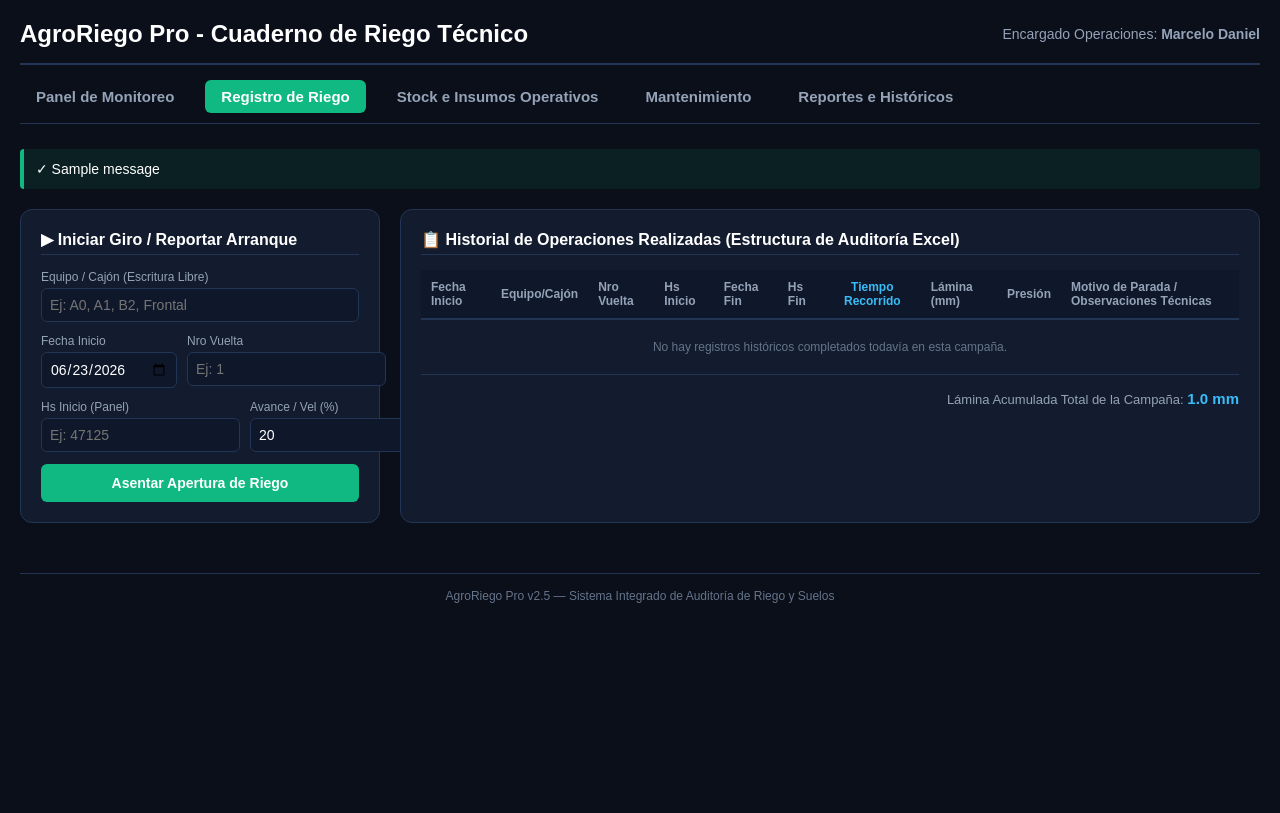
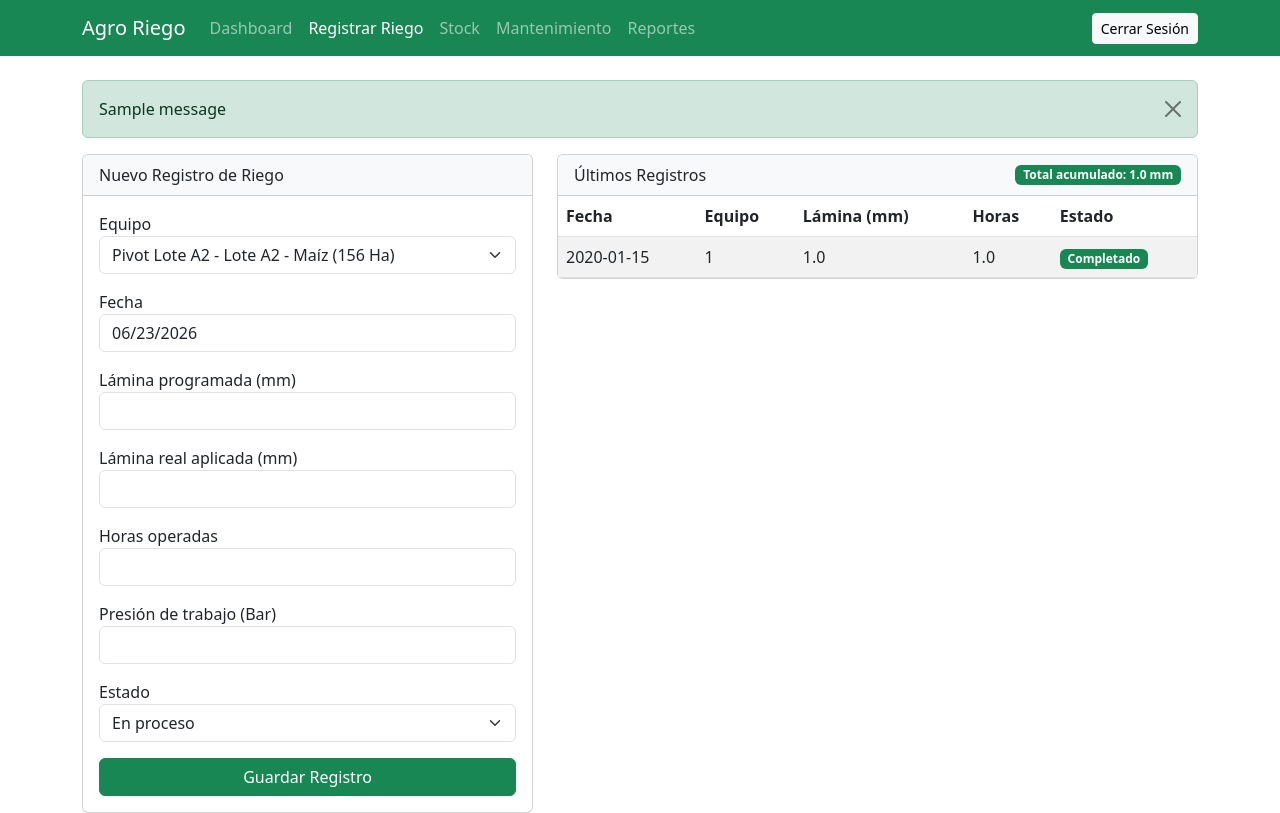
Before and after one commit to Agro-Cloud-Riego/Agro-Cloud-Riego, a Flask app: page /registrar-riego in a window 1280 px wide. Before the commit the page ends 603 px from the top, so only its background shows below. Run offline with Flask 3, Linux system fonts and the light colour scheme; the visitor is signed in with stand-in values (Sample User, id 1); tables that the repository leaves empty hold one stand-in row (values such as "Sample post"); one stand-in notice (Sample message) is shown.

Commit message:
registrar_riego.html

```diff
--- a/templates/registrar_riego.html
+++ b/templates/registrar_riego.html
@@ -3,224 +3,134 @@
 <head>
     <meta charset="UTF-8">
     <meta name="viewport" content="width=device-width, initial-scale=1.0">
-    <title>AgroRiego Pro - Registro de Riego</title>
-    <style>
-        :root {
-            --bg-principal: #0b0f19;
-            --bg-tarjeta: #131c2e;
-            --borde: #233554;
-            --texto-ok: #38bdf8;
-            --verde: #10b981;
-            --amarillo: #f59e0b;
-            --alerta: #ef4444;
-        }
-        body { font-family: sans-serif; background-color: var(--bg-principal); color: #f8fafc; margin: 0; padding: 20px; }
-        header { display: flex; justify-content: space-between; align-items: center; border-bottom: 2px solid var(--borde); padding-bottom: 15px; margin-bottom: 15px; }
-        h1 { margin: 0; font-size: 24px; color: #fff; }
-
-        .nav-principal { display: flex; flex-wrap: wrap; gap: 15px; margin-bottom: 25px; border-bottom: 1px solid var(--borde); padding-bottom: 10px; }
-        .nav-link { color: #94a3b8; text-decoration: none; font-size: 15px; font-weight: bold; padding: 8px 16px; border-radius: 6px; }
-        .nav-link:hover { color: #fff; background: var(--bg-tarjeta); }
-        .nav-link.active { color: #fff; background: var(--verde); }
-
-        .layout-riego { display: grid; grid-template-columns: 360px 1fr; gap: 20px; }
-        @media(max-width: 1150px) { .layout-riego { grid-template-columns: 1fr; } }
-
-        .tarjeta { background-color: var(--bg-tarjeta); border: 1px solid var(--borde); border-radius: 12px; padding: 20px; margin-bottom: 20px; }
-        .tarjeta-titulo { font-size: 16px; font-weight: bold; color: #fff; margin-top: 0; margin-bottom: 15px; border-bottom: 1px solid var(--borde); padding-bottom: 5px; }
-
-        .formulario { display: flex; flex-direction: column; gap: 12px; }
-        .grupo-campo { display: flex; flex-direction: column; }
-        label { font-size: 12px; color: #94a3b8; margin-bottom: 4px; }
-        input, select, textarea { background: #0f172a; border: 1px solid var(--borde); padding: 8px; color: white; border-radius: 6px; font-size: 14px; font-family: sans-serif; }
-        input:focus, select:focus, textarea:focus { border-color: var(--texto-ok); outline: none; }
-
-        .btn-enviar { background: var(--verde); border: none; color: white; padding: 11px; font-weight: bold; border-radius: 6px; cursor: pointer; font-size: 14px; }
-        .btn-enviar.finalizar { background: var(--texto-ok); }
-        .btn-enviar:hover { opacity: 0.9; }
-
-        .table-responsive { overflow-x: auto; }
-        table { width: 100%; border-collapse: collapse; font-size: 12px; text-align: left; }
-        th { background-color: #0f172a; color: #94a3b8; padding: 10px; border-bottom: 2px solid var(--borde); font-weight: 600; }
-        td { padding: 10px; border-bottom: 1px solid var(--borde); color: #e2e8f0; }
-
-        .alerta-notif { background: rgba(16, 185, 129, 0.1); border-left: 4px solid var(--verde); padding: 12px; border-radius: 4px; margin-bottom: 20px; color: #fff; font-size: 14px; }
-        .badge-marcha { background: rgba(16, 185, 129, 0.15); color: #10b981; padding: 4px 8px; border-radius: 4px; font-weight: bold; font-size: 11px; border: 1px solid rgba(16, 185, 129, 0.3); }
-        footer { margin-top: 30px; text-align: center; font-size: 12px; color: #64748b; border-top: 1px solid var(--borde); padding-top: 15px; }
-    </style>
+    <title>Registrar Riego - Agro Riego</title>
+    <link href="https://cdn.jsdelivr.net/npm/bootstrap@5.3.0/dist/css/bootstrap.min.css" rel="stylesheet">
 </head>
 <body>
+    <nav class="navbar navbar-expand-lg navbar-dark bg-success mb-4">
+        <div class="container">
+            <a class="navbar-brand" href="/">Agro Riego</a>
+            <div class="collapse navbar-collapse">
+                <ul class="navbar-nav me-auto">
+                    <li class="nav-item"><a class="nav-link" href="/">Dashboard</a></li>
+                    <li class="nav-item"><a class="nav-link active" href="/registrar-riego">Registrar Riego</a></li>
+                    <li class="nav-item"><a class="nav-link" href="/stock">Stock</a></li>
+                    <li class="nav-item"><a class="nav-link" href="/mantenimiento">Mantenimiento</a></li>
+                    <li class="nav-item"><a class="nav-link" href="/reportes">Reportes</a></li>
+                </ul>
+                <a href="/logout" class="btn btn-light btn-sm">Cerrar Sesión</a>
+            </div>
+        </div>
+    </nav>
 
-    <header>
-        <h1>AgroRiego Pro - Cuaderno de Riego Técnico</h1>
-        <div style="font-size: 14px; color: #94a3b8;">Encargado Operaciones: <strong>Marcelo Daniel</strong></div>
-    </header>
-
-    <div class="nav-principal">
-        <a href="{{ url_for('index') }}" class="nav-link">Panel de Monitoreo</a>
-        <a href="{{ url_for('registrar_riego') }}" class="nav-link active">Registro de Riego</a>
-        <a href="{{ url_for('stock') }}" class="nav-link">Stock e Insumos Operativos</a>
-        <a href="{{ url_for('mantenimiento') }}" class="nav-link">Mantenimiento</a>
-        <a href="{{ url_for('reportes') }}" class="nav-link">Reportes e Históricos</a>
+    <div class="container">
+        {% with messages = get_flashed_messages(with_categories=true) %}
+            {% if messages %}
+                {% for category, message in messages %}
+                    <div class="alert alert-{{ category }} alert-dismissible fade show" role="alert">
+                        {{ message }}
+                        <button type="button" class="btn-close" data-bs-dismiss="alert"></button>
                     </div>
-
-    {% with messages = get_flashed_messages() %}
-      {% if messages %}
-        {% for message in messages %}
-          <div class="alerta-notif">✓ {{ message }}</div>
                 {% endfor %}
             {% endif %}
         {% endwith %}
 
-    <div class="layout-riego">
-
-        <div>
-            <div class="tarjeta">
-                <div class="tarjeta-titulo">▶ Iniciar Giro / Reportar Arranque</div>
-                <form method="POST" action="{{ url_for('registrar_riego') }}" class="formulario">
-                    <input type="hidden" name="form_accion" value="iniciar">
-
-                    <div class="grupo-campo">
-                        <label>Equipo / Cajón (Escritura Libre)</label>
-                        <input type="text" name="equipo_id" placeholder="Ej: A0, A1, B2, Frontal" required>
+        <div class="row g-4">
+            <div class="col-md-5">
+                <div class="card">
+                    <div class="card-header bg-light">Nuevo Registro de Riego</div>
+                    <div class="card-body">
+                        <form method="POST">
+                            <input type="hidden" name="form_accion" value="guardar">
+                            <div class="mb-3">
+                                <label>Equipo</label>
+                                <select name="equipo_id" class="form-select" required>
+                                    {% for key, eq in equipos.items() %}
+                                    <option value="{{ key }}">{{ eq.nombre_corto }} - {{ eq.lote }}</option>
+                                    {% endfor %}
+                                </select>
                             </div>
-
-                    <div style="display: grid; grid-template-columns: 1fr 1fr; gap: 10px;">
-                        <div class="grupo-campo">
-                            <label>Fecha Inicio</label>
-                            <input type="date" name="fecha_inicio" value="{{ fecha_hoy }}" required>
+                            <div class="mb-3">
+                                <label>Fecha</label>
+                                <input type="date" name="fecha" class="form-control" value="{{ fecha_hoy }}" readonly>
                             </div>
-                        <div class="grupo-campo">
-                            <label>Nro Vuelta</label>
-                            <input type="number" name="nro_vuelta" placeholder="Ej: 1" min="1" required>
+                            <div class="mb-3">
+                                <label>Lámina programada (mm)</label>
+                                <input type="number" step="0.1" name="lamina_programada" class="form-control" required>
+                            </div>
+                            <div class="mb-3">
+                                <label>Lámina real aplicada (mm)</label>
+                                <input type="number" step="0.1" name="lamina_mm" class="form-control" required>
+                            </div>
+                            <div class="mb-3">
+                                <label>Horas operadas</label>
+                                <input type="number" step="0.1" name="horas_operadas" class="form-control" required>
+                            </div>
+                            <div class="mb-3">
+                                <label>Presión de trabajo (Bar)</label>
+                                <input type="number" step="0.1" name="presion_bar" class="form-control">
+                            </div>
+                            <div class="mb-3">
+                                <label>Estado</label>
+                                <select name="estado_operacion" class="form-select">
+                                    <option value="EN PROCESO" selected>En proceso</option>
+                                    <option value="COMPLETADO">Completado</option>
+                                    <option value="INTERRUMPIDO">Interrumpido</option>
+                                </select>
+                            </div>
+                            <button type="submit" class="btn btn-success w-100">Guardar Registro</button>
+                        </form>
+                    </div>
                 </div>
             </div>
 
-                    <div style="display: grid; grid-template-columns: 1fr 1fr; gap: 10px;">
-                        <div class="grupo-campo">
-                            <label>Hs Inicio (Panel)</label>
-                            <input type="number" step="0.1" name="hs_inicio" placeholder="Ej: 47125" required>
+            <div class="col-md-7">
+                <div class="card">
+                    <div class="card-header bg-light d-flex justify-content-between align-items-center">
+                        <span>Últimos Registros</span>
+                        <span class="badge bg-success">Total acumulado: {{ total_acumulado_mm }} mm</span>
                     </div>
-                        <div class="grupo-campo">
-                            <label>Avance / Vel (%)</label>
-                            <input type="number" name="avance" value="20" required>
+                    <div class="card-body p-0">
+                        {% if riegos %}
+                        <table class="table table-striped mb-0">
+                            <thead>
+                                <tr>
+                                    <th>Fecha</th>
+                                    <th>Equipo</th>
+                                    <th>Lámina (mm)</th>
+                                    <th>Horas</th>
+                                    <th>Estado</th>
+                                </tr>
+                            </thead>
+                            <tbody>
+                                {% for r in riegos %}
+                                <tr>
+                                    <td>{{ r.fecha }}</td>
+                                    <td>{{ r.equipo_id }}</td>
+                                    <td>{{ r.lamina_mm }}</td>
+                                    <td>{{ r.horas_operadas }}</td>
+                                    <td>
+                                        {% if r.estado_operacion == 'COMPLETADO' %}
+                                        <span class="badge bg-success">Completado</span>
+                                        {% elif r.estado_operacion == 'EN PROCESO' %}
+                                        <span class="badge bg-warning text-dark">En proceso</span>
+                                        {% else %}
+                                        <span class="badge bg-secondary">{{ r.estado_operacion }}</span>
+                                        {% endif %}
+                                    </td>
+                                </tr>
+                                {% endfor %}
+                            </tbody>
+                        </table>
+                        {% else %}
+                        <p class="p-3 text-center text-muted">No hay registros cargados todavía</p>
+                        {% endif %}
+                    </div>
+                </div>
+            </div>
         </div>
     </div>
 
-                    <button type="submit" class="btn-enviar">Asentar Apertura de Riego</button>
-                </form>
-            </div>
-
-            {% if activos %}
-            <div class="tarjeta" style="border-color: var(--texto-ok);">
-                <div class="tarjeta-titulo" style="color: var(--texto-ok);">■ Registrar Parada o Fin de Ciclo</div>
-                <form method="POST" action="{{ url_for('registrar_riego') }}" class="formulario">
-                    <input type="hidden" name="form_accion" value="finalizar">
-
-                    <div class="grupo-campo">
-                        <label>Seleccionar Equipo en Operación</label>
-                        <select name="registro_id" required>
-                            {% for a in activos %}
-                                <option value="{{ a.id }}">{{ a.equipo_id }} (Inició el {{ a.fecha }} — {{ a.horas_operadas }} hs)</option>
-                            {% endfor %}
-                        </select>
-                    </div>
-
-                    <div class="grupo-campo">
-                        <label>Fecha Fin (Cierre)</label>
-                        <input type="date" name="fecha_fin" value="{{ fecha_hoy }}" required>
-                    </div>
-
-                    <div style="display: grid; grid-template-columns: 1fr 1fr; gap: 10px;">
-                        <div class="grupo-campo">
-                            <label>Hs Fin (Panel)</label>
-                            <input type="number" step="0.1" name="hs_fin" placeholder="Ej: 47234" required>
-                        </div>
-                        <div class="grupo-campo">
-                            <label>Lámina Real (mm)</label>
-                            <input type="number" step="0.1" name="lamina_mm" placeholder="20.0" required>
-                        </div>
-                    </div>
-
-                    <div class="grupo-campo">
-                        <label>Presión de Trabajo (Bar en Bomba)</label>
-                        <input type="number" step="0.1" name="presion_bar" placeholder="Ej: 4.2" required>
-                    </div>
-
-                    <div class="grupo-campo">
-                        <label>Motivo de Parada / Observación Técnica</label>
-                        <textarea name="observacion" rows="2" placeholder="Ej: Completó vuelta normal / Falla de presión / Corte de luz" required></textarea>
-                    </div>
-
-                    <button type="submit" class="btn-enviar finalizar">Asentar Cierre y Calcular Horas</button>
-                </form>
-            </div>
-            {% endif %}
-        </div>
-
-        <div class="tarjeta">
-            <div class="tarjeta-titulo">📋 Historial de Operaciones Realizadas (Estructura de Auditoría Excel)</div>
-
-            {% if activos %}
-            <div style="margin-bottom: 20px;">
-                <span style="font-size: 13px; color: var(--amarillo); font-weight: bold;">⚠️ Equipos activos operando actualmente en lotes:</span>
-                <div style="display: flex; gap: 10px; margin-top: 6px; flex-wrap: wrap;">
-                    {% for a in activos %}
-                        <span class="badge-marcha">⚙️ {{ a.equipo_id }} (V-{{ a.nro_vuelta if a.nro_vuelta else '-' }}) — Inicial: {{ a.horas_operadas }} hs</span>
-                    {% endfor %}
-                </div>
-            </div>
-            {% endif %}
-
-            <div class="table-responsive">
-                <table>
-                    <thead>
-                        <tr>
-                            <th>Fecha Inicio</th>
-                            <th>Equipo/Cajón</th>
-                            <th>Nro Vuelta</th>
-                            <th>Hs Inicio</th>
-                            <th>Fecha Fin</th>
-                            <th>Hs Fin</th>
-                            <th style="color: var(--texto-ok); text-align: center;">Tiempo Recorrido</th>
-                            <th>Lámina (mm)</th>
-                            <th>Presión</th>
-                            <th>Motivo de Parada / Observaciones Técnicas</th>
-                        </tr>
-                    </thead>
-                    <tbody>
-                        {% for h in historial %}
-                        <tr>
-                            <td>{{ h.fecha_inicio }}</td>
-                            <td><strong style="color: #fff;">{{ h.equipo_id }}</strong></td>
-                            <td><span style="background: rgba(255,255,255,0.05); padding: 2px 6px; border-radius: 4px; font-weight: bold;">V-{{ h.nro_vuelta if h.nro_vuelta else '-' }}</span></td>
-                            <td>{{ h.hs_inicio }} hs</td>
-                            <td>{{ h.fecha_fin if h.fecha_fin else '-' }}</td>
-                            <td>{{ h.hs_fin if h.hs_fin else '-' }} hs</td>
-                            <td style="color: var(--verde); font-weight: bold; text-align: center; background: rgba(16, 185, 129, 0.05);">
-                                {{ h.tiempo_recorrido if h.tiempo_recorrido else '0' }} hs
-                            </td>
-                            <td><strong>{{ h.lamina }} mm</strong></td>
-                            <td>{{ h.presion_bar if h.presion_bar else '0.0' }} bar</td>
-                            <td style="color: #94a3b8; font-style: italic;">{{ h.observacion }}</td>
-                        </tr>
-                        {% endfor %}
-                        {% if not historial %}
-                            <tr><td colspan="10" style="text-align: center; color: #64748b; padding: 20px;">No hay registros históricos completados todavía en esta campaña.</td></tr>
-                        {% endif %}
-                    </tbody>
-                </table>
-            </div>
-
-            <div style="margin-top: 15px; font-size: 13px; color: #94a3b8; text-align: right;">
-                Lámina Acumulada Total de la Campaña: <strong style="color: var(--texto-ok); font-size: 15px;">{{ total_acumulado_mm }} mm</strong>
-            </div>
-        </div>
-
-    </div>
-
-    <footer>
-        AgroRiego Pro v2.5 — Sistema Integrado de Auditoría de Riego y Suelos
-    </footer>
+    <script src="https://cdn.jsdelivr.net/npm/bootstrap@5.3.0/dist/js/bootstrap.bundle.min.js"></script>
 </body>
 </html>
```
Lines whose indentation alone changed are shown as unchanged.
